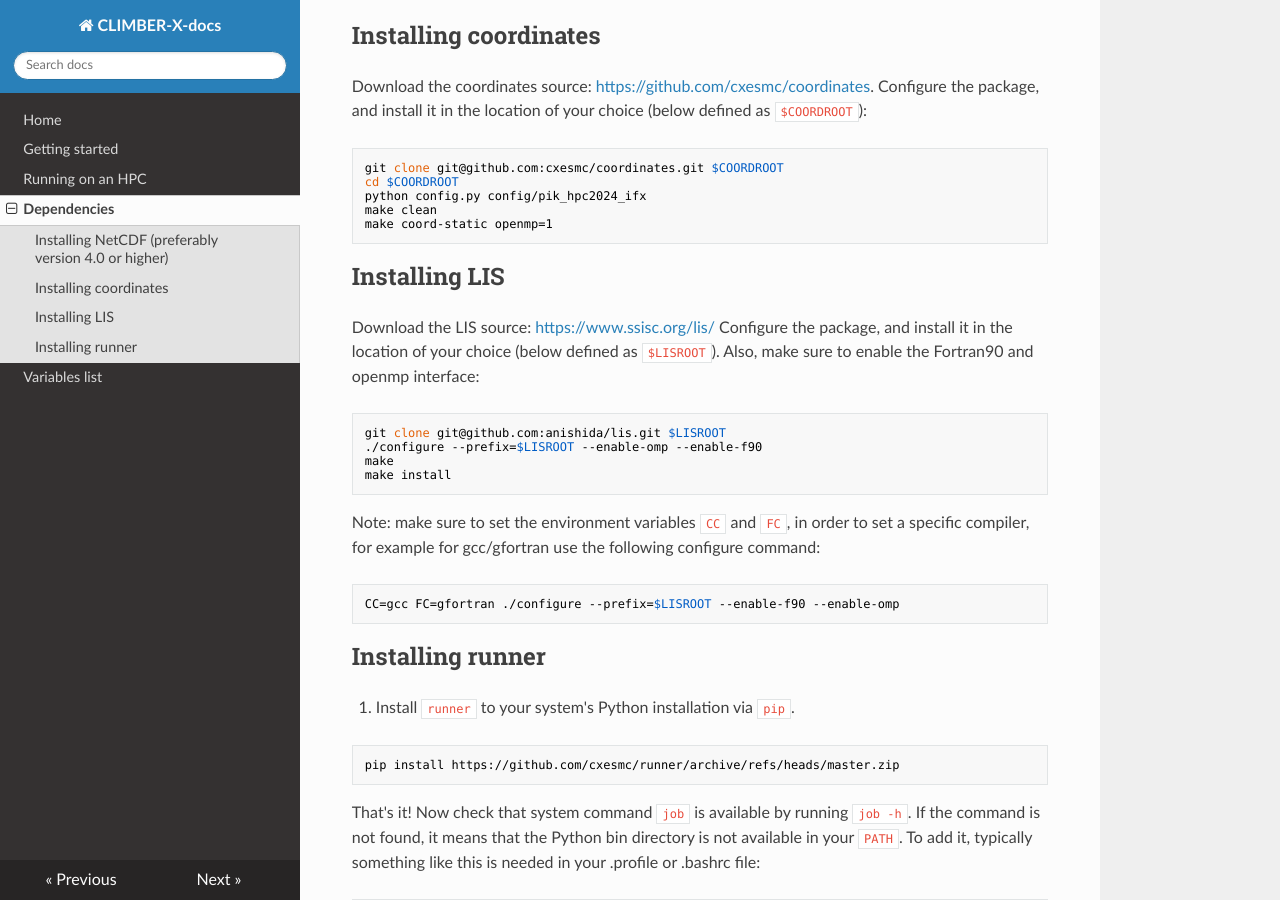
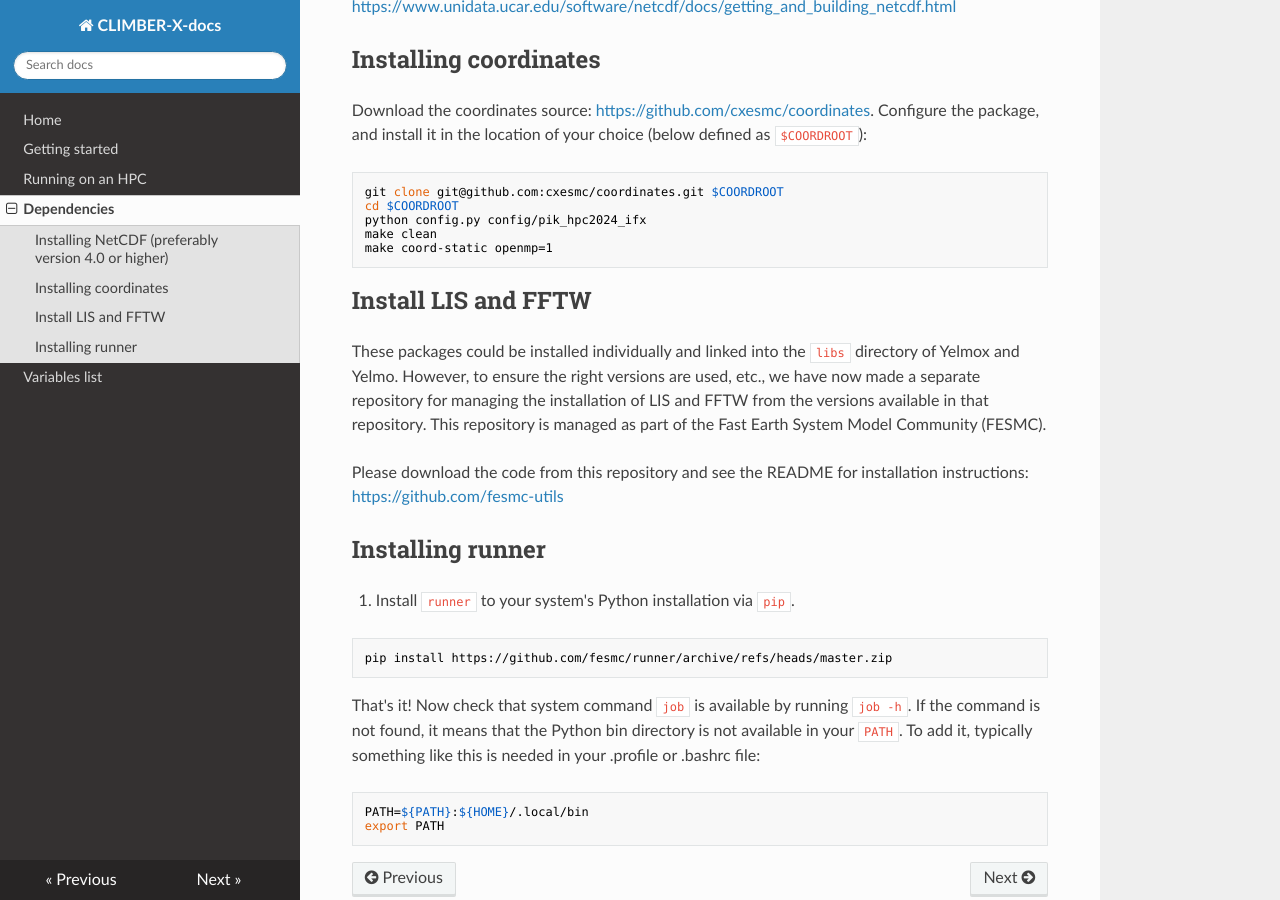
Before and after one commit to cxesmc/climber-docs, an MkDocs documentation site: the page built from docs/dependencies.md, in a window 1280 px wide and 900 px high, scrolled down 922 px. Built offline with MkDocs 1.6.1, drawn with Linux system fonts in a browser that asks for light colours; nearby versions of some CDN libraries; some of the changed text lies outside the part shown.

Commit message:
Updated docs to account for fesm-utils replacing climber-x-exlib.

````diff
--- a/docs/dependencies.md
+++ b/docs/dependencies.md
@@ -3,11 +3,12 @@
 **CLIMBER-X** is dependent on the following libraries:
 
 - NetCDF: [NetCDF library](https://www.unidata.ucar.edu/software/netcdf/docs/getting_and_building_netcdf.html)
+- FFTW (ver. 3.9+)
 - coordinates: [coordinates](https://github.com/cxesmc/coordinates), a module to handle grid/points definition, interpolation mapping and subsetting. The library will have to be compiled from the original source code.
 
 - Python 3.x, which is only needed for automatic configuration of the Makefile
 and the use of the `runme` script for job preparation and submission.
-- runner: ['runner' Python library (cxesmc fork)](https://github.com/cxesmc/runner)
+- runner: ['runner' Python library (fesmc version)](https://github.com/fesmc/runner)
 - CDO: [Climate Data Operators](https://code.mpimet.mpg.de/projects/cdo/), used for more efficient
 creation of maps to transform between different coordinate grids.
 
@@ -45,34 +46,19 @@ make clean
 make coord-static openmp=1
 ```
 
-## Installing LIS
+## Install LIS and FFTW
 
-Download the LIS source:
-[https://www.ssisc.org/lis/](https://www.ssisc.org/lis/)
-Configure the package, and install it in the location
-of your choice (below defined as `$LISROOT`). Also, make sure to
-enable the Fortran90 and openmp interface:
+These packages could be installed individually and linked into the `libs` directory of Yelmox and Yelmo. However, to ensure the right versions are used, etc., we have now made a separate repository for managing the installation of LIS and FFTW from the versions available in that repository. This repository is managed as part of the Fast Earth System Model Community (FESMC).
 
-```bash
-git clone git@github.com:anishida/lis.git $LISROOT
-./configure --prefix=$LISROOT --enable-omp --enable-f90
-make
-make install
-```
-
-Note: make sure to set the environment variables `CC` and `FC`, in order to set
-a specific compiler, for example for gcc/gfortran use the following configure command:
-
-```bash
-CC=gcc FC=gfortran ./configure --prefix=$LISROOT --enable-f90 --enable-omp
-```
+Please download the code from this repository and see the README for installation instructions:
+[https://github.com/fesmc-utils](https://github.com/fesmc-utils)
 
 ## Installing runner
 
 1. Install `runner` to your system's Python installation via `pip`.
 
 ```bash
-pip install https://github.com/cxesmc/runner/archive/refs/heads/master.zip
+pip install https://github.com/fesmc/runner/archive/refs/heads/master.zip
 ```
 
 That's it! Now check that system command `job` is available by running `job -h`.
````
Also changed, not shown: docs/running-on-hpc.md (+8 -8 lines).
